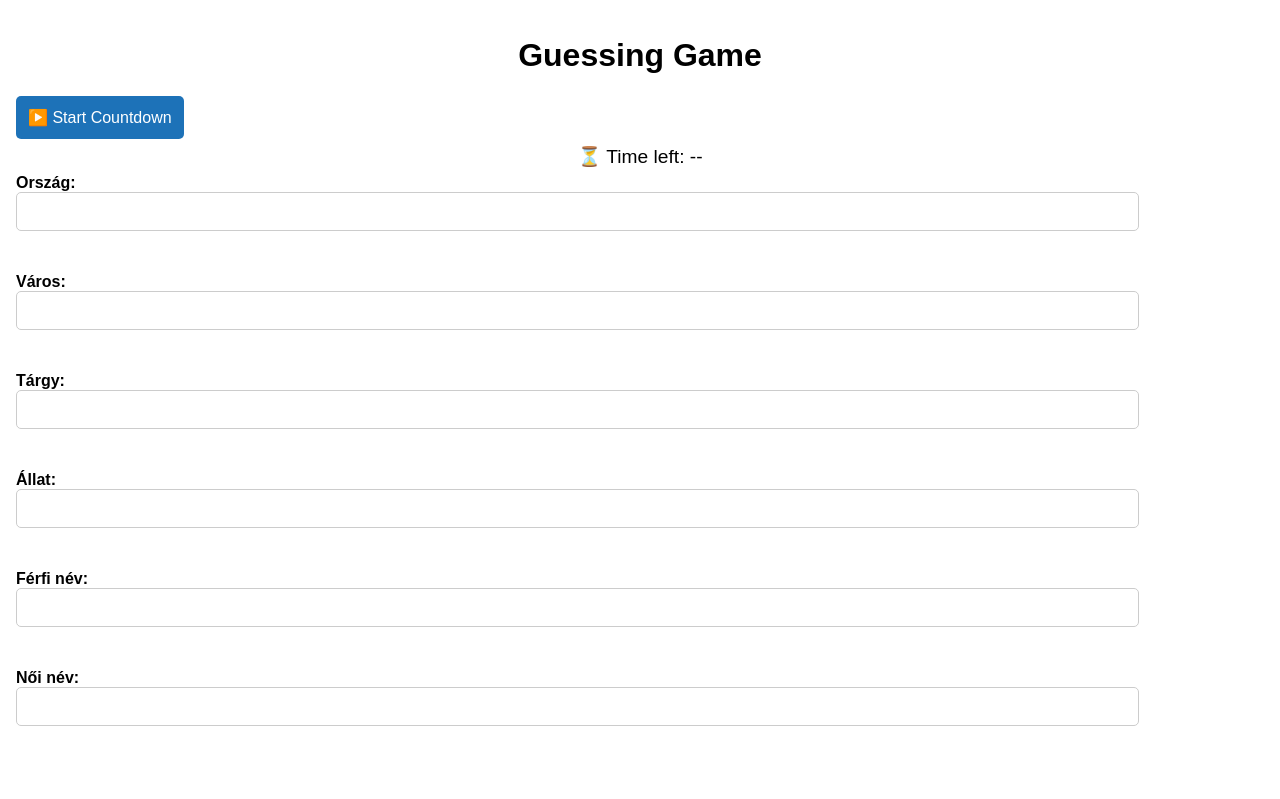
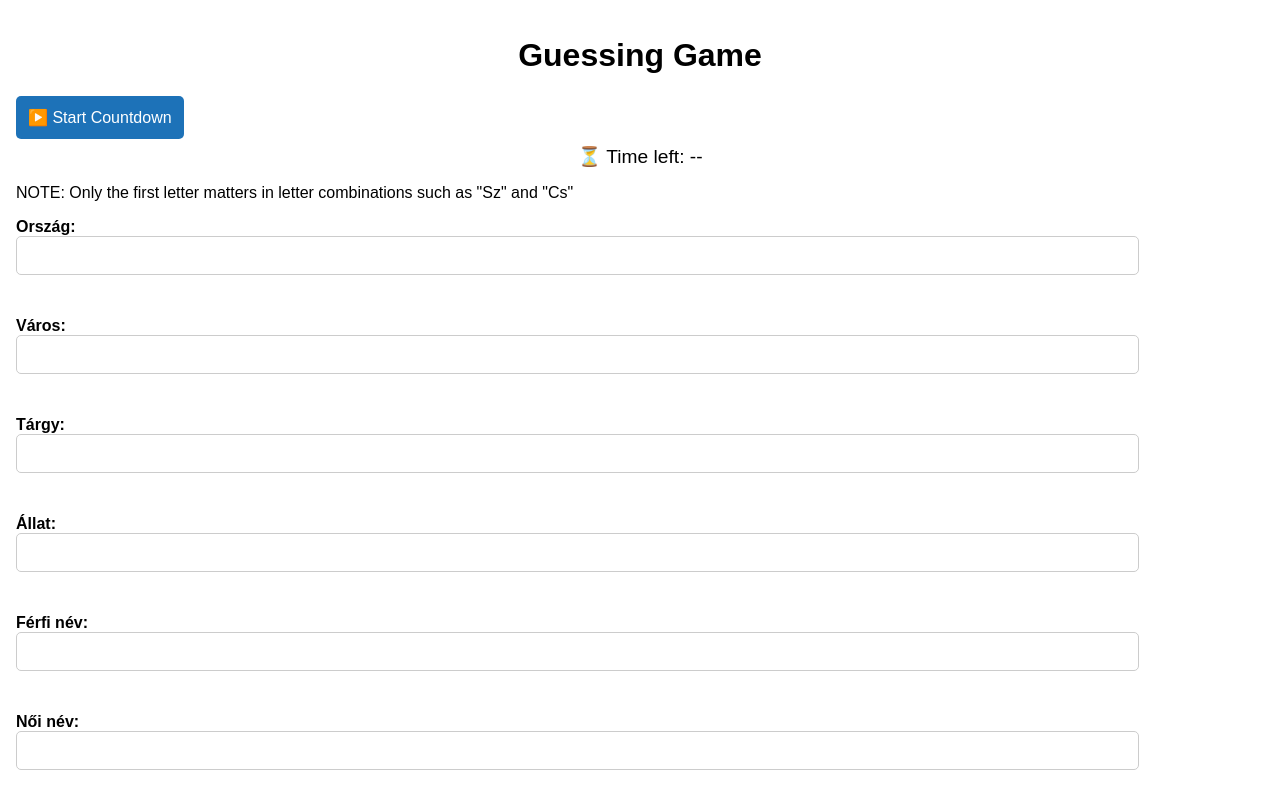
Before and after one commit to gergelyhornyak/namizu, a Flask app: template flask-app/app_dir/templates/namizu/spellingBeePage.html in a window 1280 px wide. Shown: the top 799 px of the page. Run offline with Flask 3, Linux system fonts and the light colour scheme; the template is opened without the code that fills it, so the values that code supplies are empty; parts of the project's set-up code (start-up, migrations or seed data) failed here and were passed over.

Commit message:
note added on Hun letters

```diff
--- a/flask-app/app_dir/templates/namizu/spellingBeePage.html
+++ b/flask-app/app_dir/templates/namizu/spellingBeePage.html
@@ -147,6 +147,8 @@
   <div id="letterBox" style="display: none;">First letter: {{ letter }}</div>
   <div id="timer">⏳ Time left: --</div>
 
+  <p>NOTE: Only the first letter matters in letter combinations such as "Sz" and "Cs"</p>
+
 
   <form id="userForm" action="{{ url_for('namizu.spellingBeeApp') }}" method="POST">
     <label>Ország: <input type="text" name="country" id="country" /></label><br />
```
